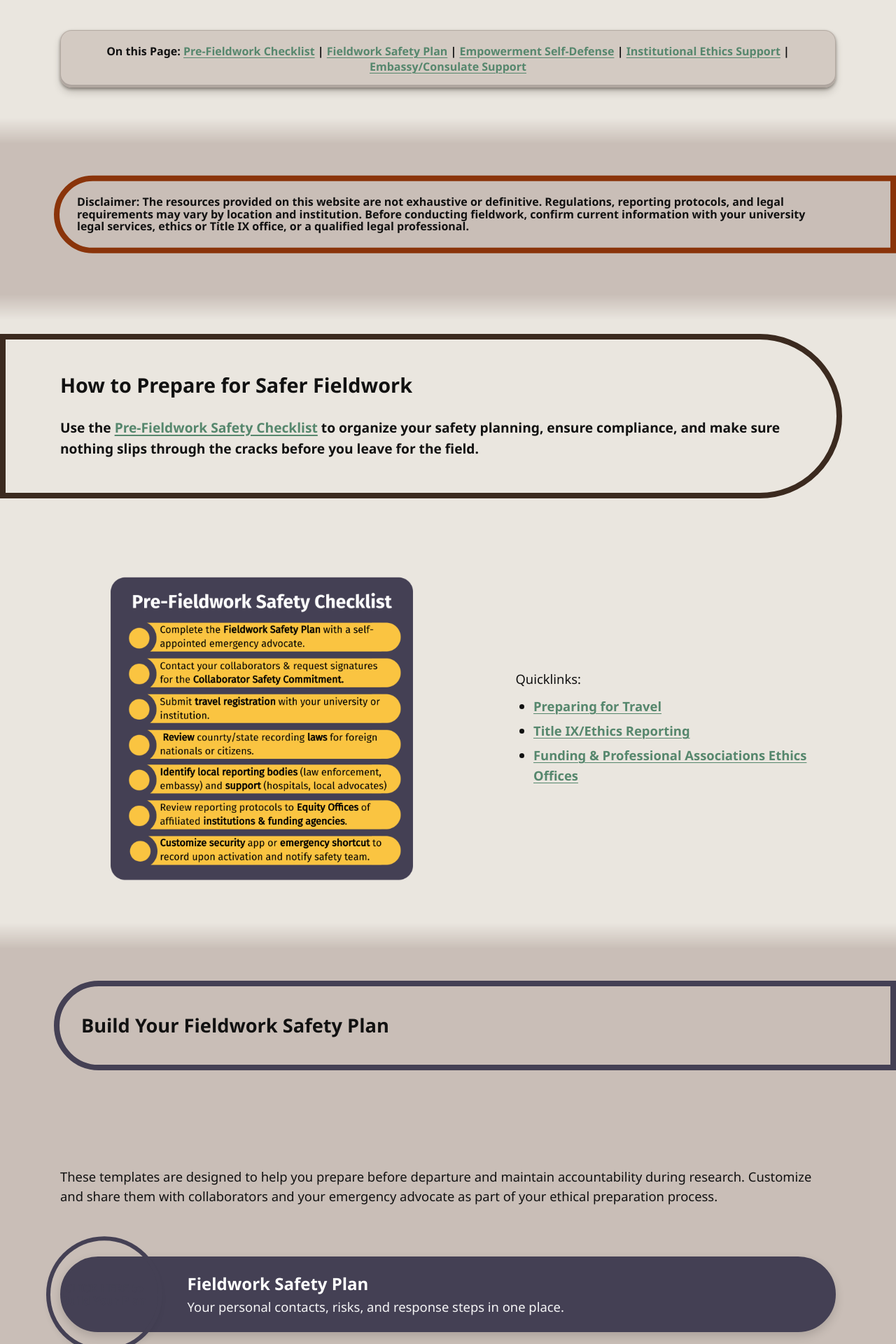
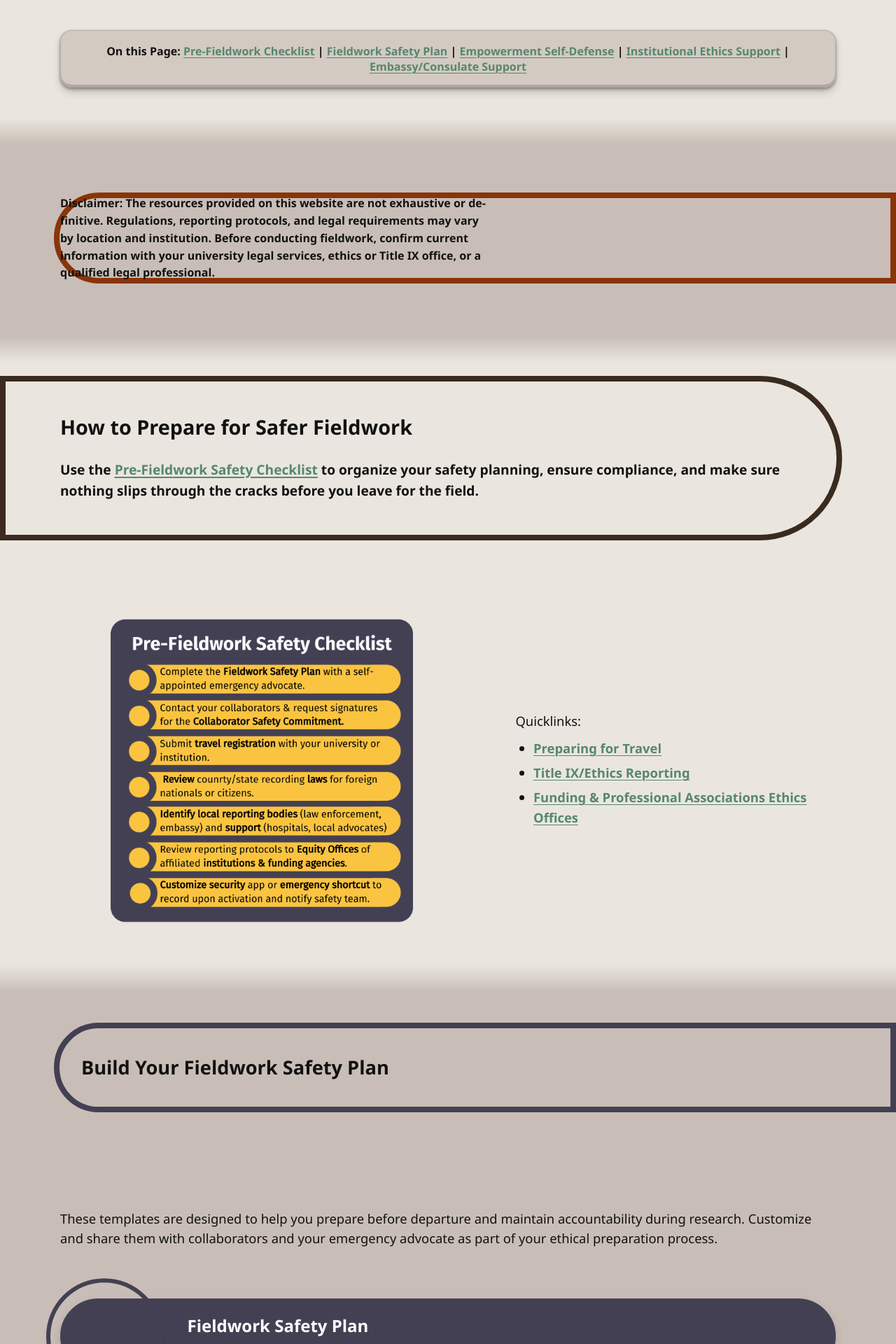
Before and after one commit to AnthroSafetyWarrior/GoldenTrowelProject, a Jekyll site: the page built from _pages/preparing.html, in a window 1280 px wide. Shown: the part 1244-3164 px from the top of the page at 70% size. Built offline with Jekyll 4.4.1, drawn with Linux system fonts in a browser that asks for light colours.

Commit message:
updating pages

```diff
--- a/_pages/preparing.html
+++ b/_pages/preparing.html
@@ -98,7 +98,9 @@ hero_tint: .40
 <div class="stripe stripe--wave-mid">
 <!-- 2) DISCLAIMER — shared split -->
 <section class="section disclaimer-wrap">
-<p class="pillhead pill--orange pill--clip-right">Disclaimer: The resources provided on this website are not exhaustive or definitive. Regulations, reporting protocols, and legal requirements may vary by location and institution. Before conducting fieldwork, confirm current information with your university legal services, ethics or Title IX office, or a qualified legal professional.</p>
+<section id=checklist class="pillband pill--orange pill--clip-right pill--tight">
+<p>Disclaimer: The resources provided on this website are not exhaustive or definitive. Regulations, reporting protocols, and legal requirements may vary by location and institution. Before conducting fieldwork, confirm current information with your university legal services, ethics or Title IX office, or a qualified legal professional.</p>
+</section>
 </section>
 </div>
 
```
